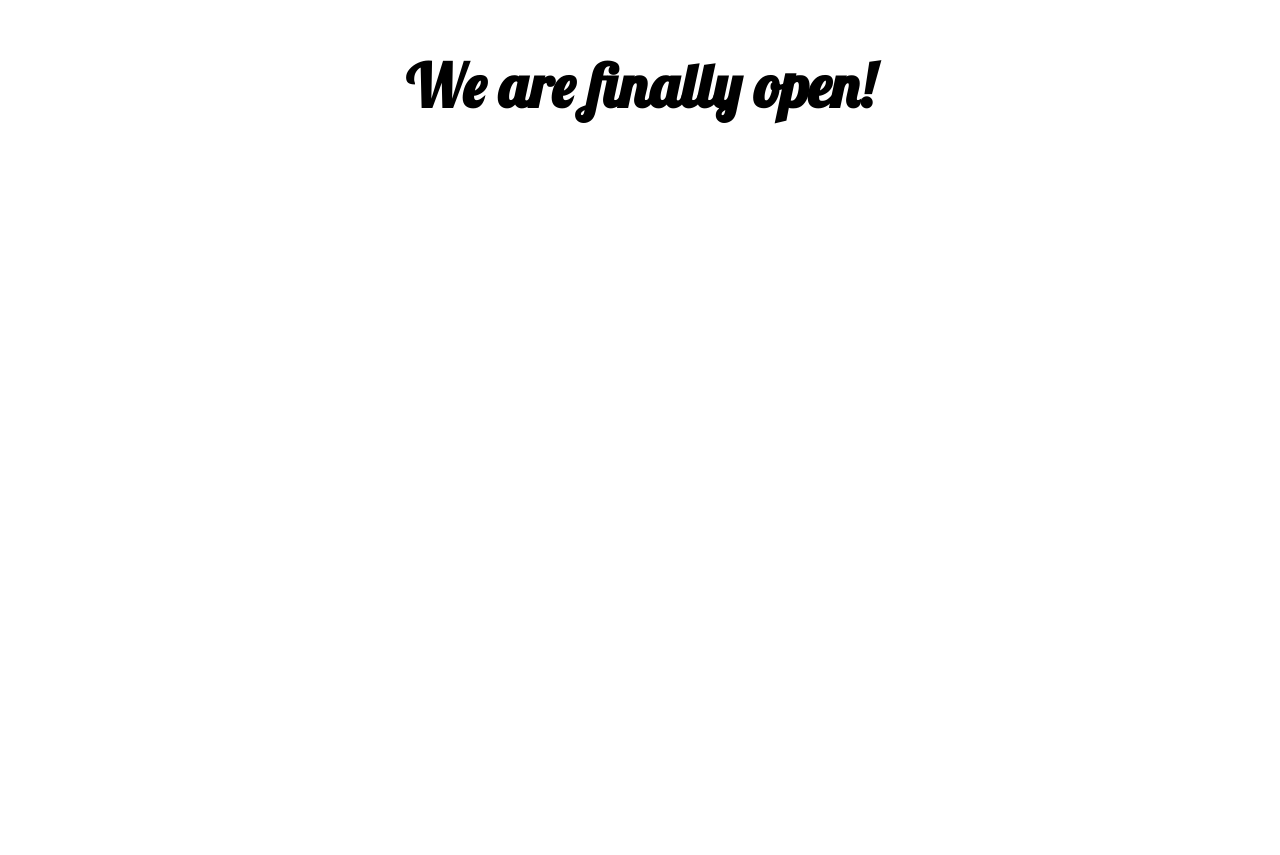
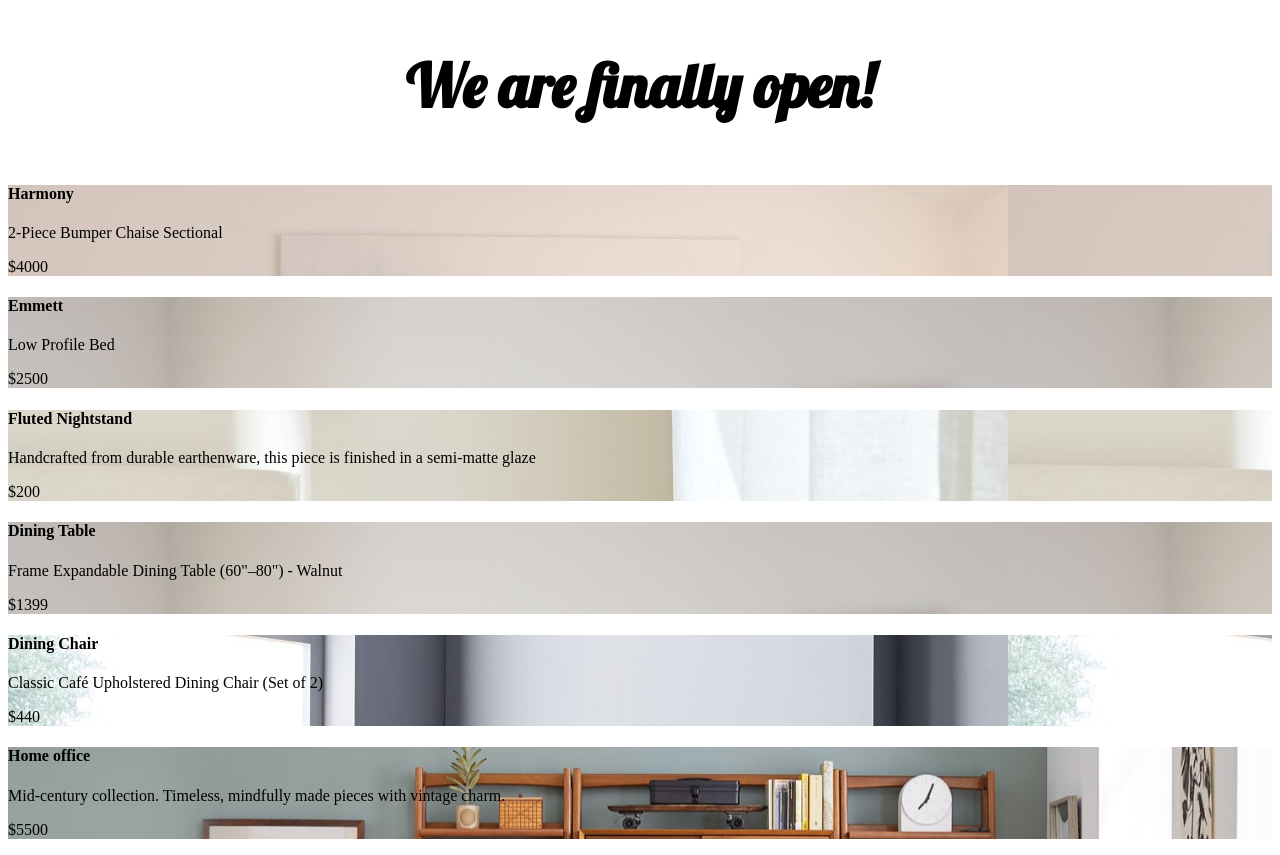
Before and after one commit to aigulsharipova/website-furniture-store, a plain HTML site: page index.html in a window 1280 px wide. Before the commit the page ends 800 px from the top, so only its background shows below. Drawn offline with Linux system fonts and the light colour scheme.

Commit message:
images | div collections

```diff
--- a/index.html
+++ b/index.html
@@ -14,6 +14,38 @@
   <div class="heading">
     <h1>We are finally open!</h1>
   </div>
+  <div class="container">
+    <div class="item one">
+      <h4>Harmony</h4>
+      <p>2-Piece Bumper Chaise Sectional</p>
+      <p>$4000</p>
+    </div>
+    <div class="item two">
+      <h4>Emmett</h4>
+      <p>Low Profile Bed</p>
+      <p>$2500</p>
+    </div>
+    <div class="item three">
+      <h4>Fluted Nightstand</h4>
+      <p>Handcrafted from durable earthenware, this piece is finished in a semi-matte glaze</p>
+      <p>$200</p>
+    </div>
+    <div class="item four">
+      <h4>Dining Table</h4>
+      <p>Frame Expandable Dining Table (60"–80") - Walnut</p>
+      <p>$1399</p>
+    </div>
+    <div class="item five">
+      <h4>Dining Chair</h4>
+      <p>Classic Café Upholstered Dining Chair (Set of 2)</p>
+      <p>$440</p>
+    </div>
+  </div>
+  <div class="item six">
+    <h4>Home office</h4>
+    <p>Mid-century collection. Timeless, mindfully made pieces with vintage charm.</p>
+    <p>$5500</p>
+  </div>
 <script src="./script.js"></script>
 </body>
 </html>
--- a/style/style.css
+++ b/style/style.css
@@ -6,3 +6,21 @@ h1 {
   font-family: 'Lobster', cursive;
   font-size: 60px;
 }
+.one {
+  background-image: url(./harmony.jpeg);
+}
+.two {
+  background-image: url(./bed.jpeg);
+}
+.three {
+  background-image: url(./fluted.jpeg);
+}
+.four {
+  background-image: url(./bed.jpeg);
+}
+.five {
+  background-image: url(./chair.jpeg);
+}
+.six {
+  background-image: url(./office.jpeg);
+}
```
Also changed, not shown: style/bed.jpeg (added), style/chair.jpeg (added), style/fluted.jpeg (added), style/harmony.jpeg (added), style/office.jpeg (added), style/table.jpeg (added).
